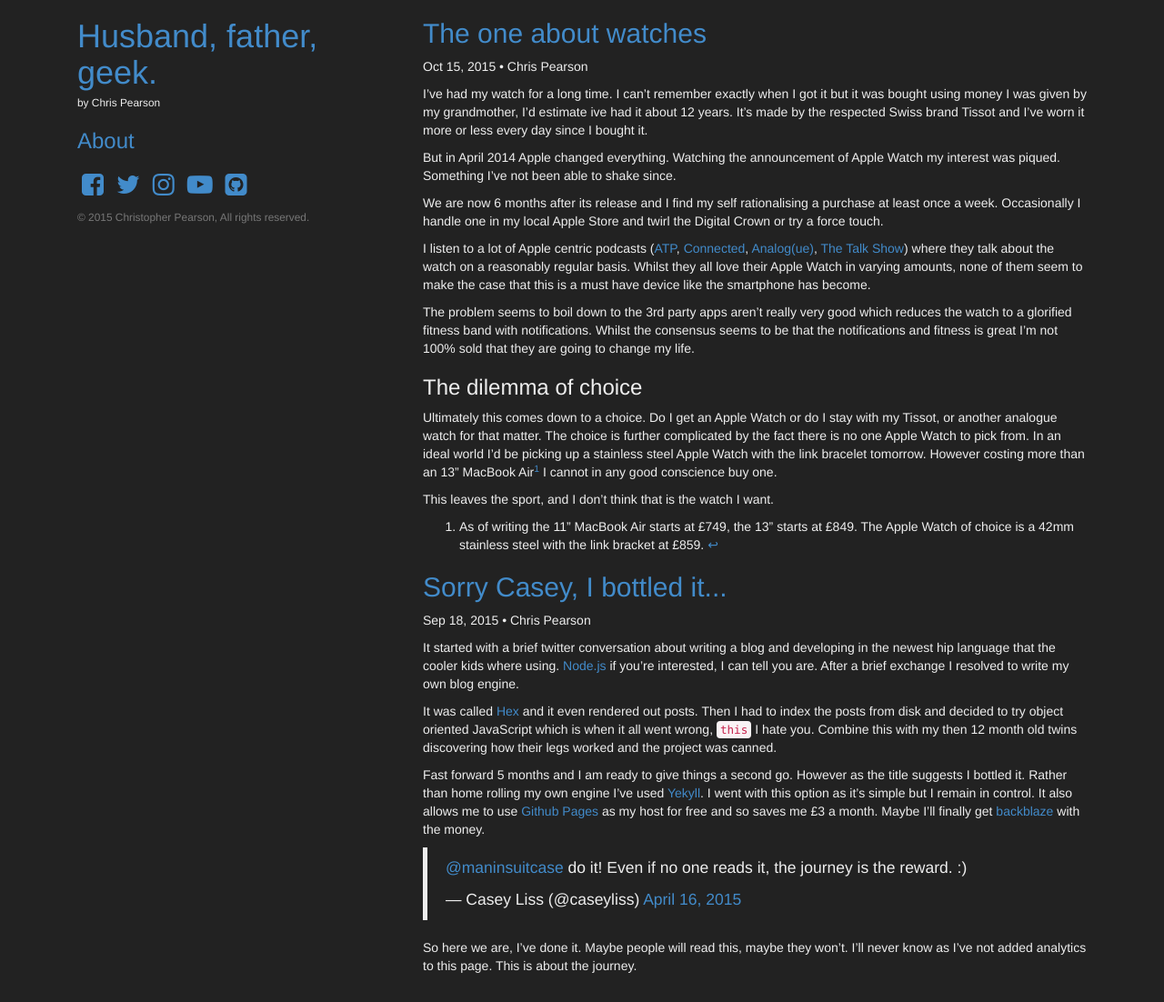
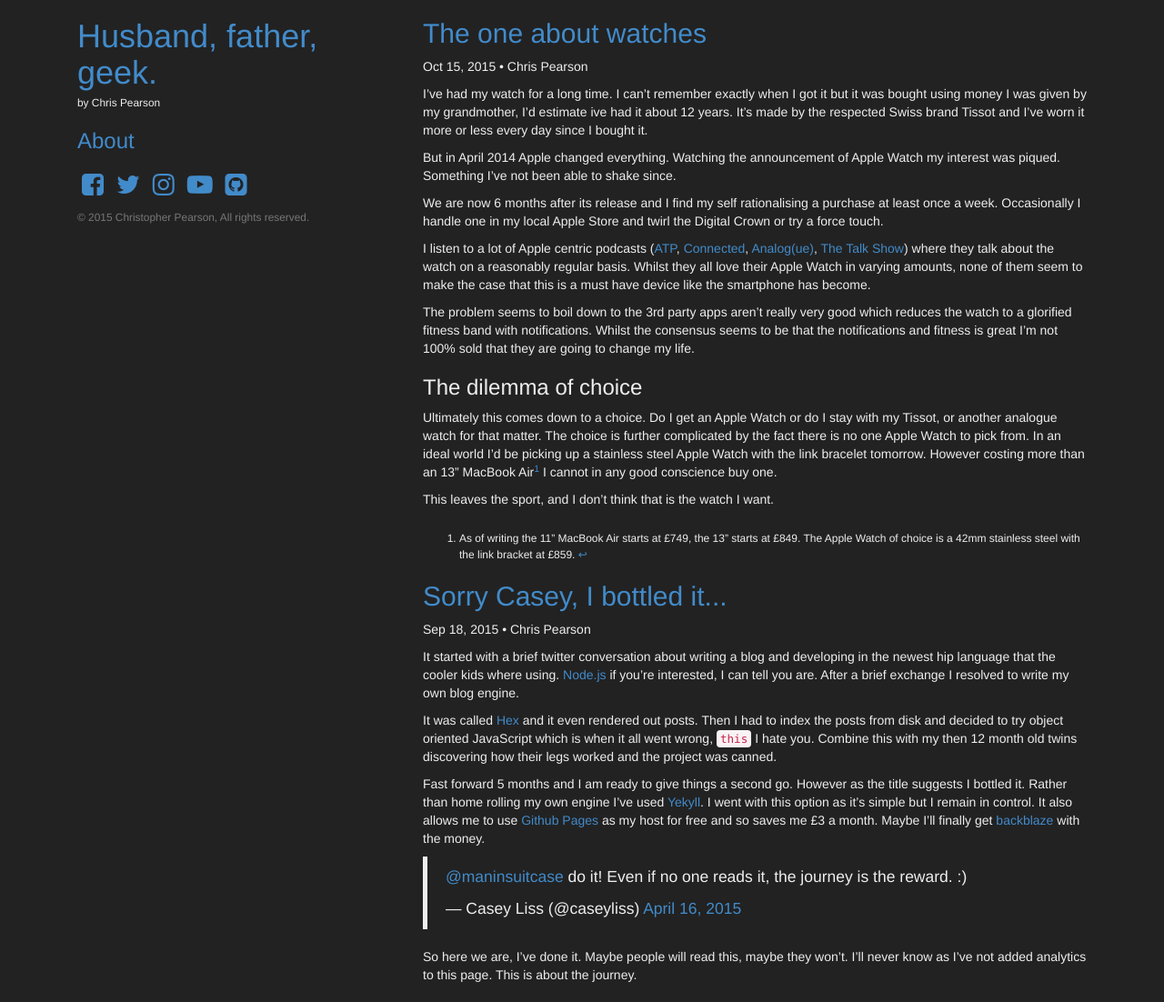
Before and after one commit to themaninthesuitcase/themaninthesuitcase.github.io, a Jekyll site: the page built from index.html, in a window 1280 px wide. Shown: the whole page at 91% size. Built offline with Jekyll 4.4.1, drawn with Linux system fonts in a browser that asks for light colours; nearby versions of some CDN libraries; the list of posts is cut into pages by our own code; comment, search, counter and statistics services are not loaded.

Commit message:
Add some additional styling to footnotes to reduce size and inc margin.

```diff
--- a/css/main.scss
+++ b/css/main.scss
@@ -15,3 +15,8 @@
 h1.branding {
 	margin-bottom: 3px;
 }
+
+.footnotes{
+  font-size: 12px;
+	margin-top: 25px;
+}
```
